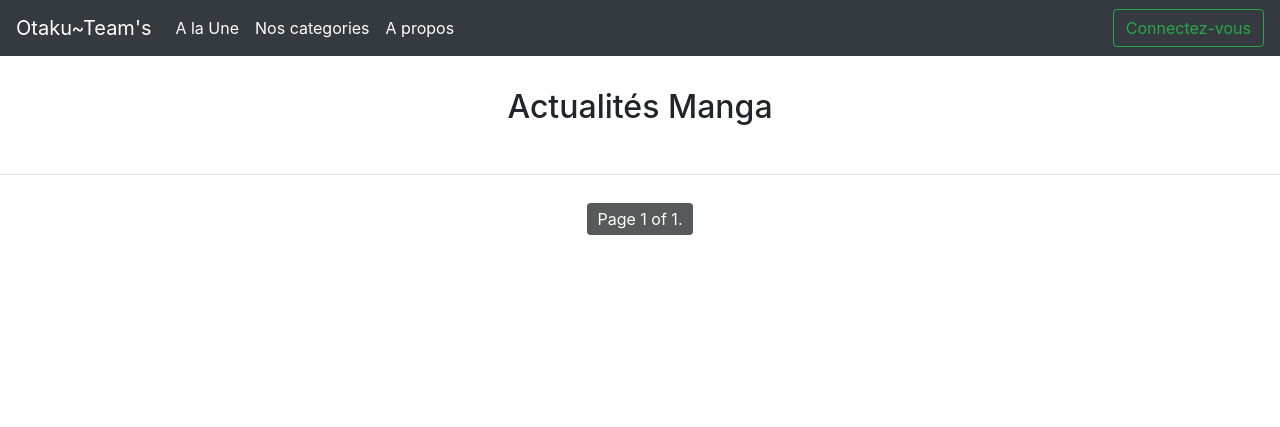
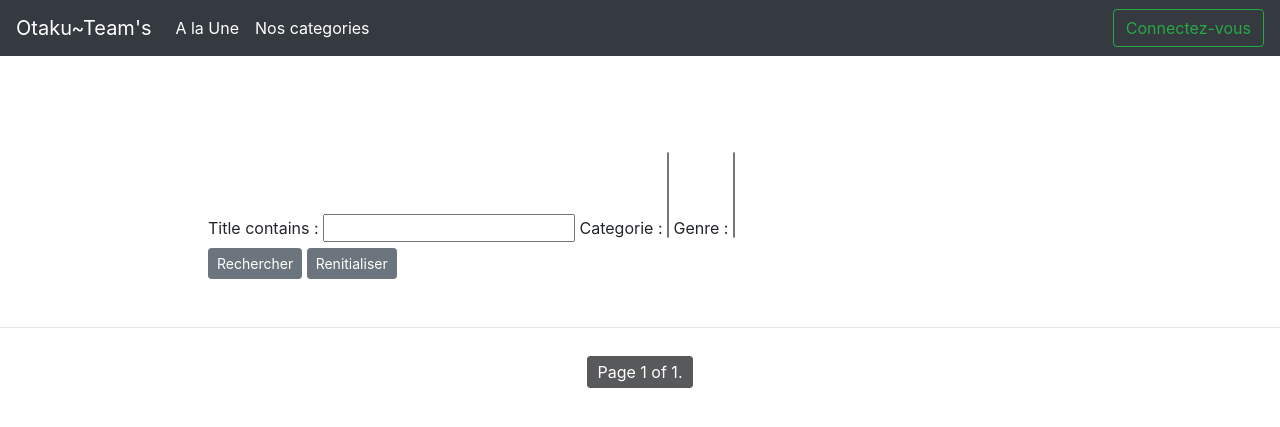
Before and after one commit to alfred-saker/blog_otaku, a Django app: page / in a window 1280 px wide. Shown: the top 427 px of the page. Run offline with Django 4.2, Linux system fonts and the light colour scheme; data that the repository does not hold is empty.

Commit message:
ajout du filtre et de la page de profil user

```diff
--- a/manga_blog/accounts_user/templates/accounts/home.html
+++ b/manga_blog/accounts_user/templates/accounts/home.html
@@ -5,13 +5,22 @@
 {% include 'accounts/navbar.html' %}
 
 <div>
-  <h2 style="text-align: center; padding: 1em;">Actualités Manga</h2>
+  <h2 style="text-align: center; padding: 1em;"></h2>
 </div>
-<div>
+<div class="filter">
+  <form method="get">
+    {{filter.form}}
+    <div class="form-group">
+      <button type="submit" class="btn btn-secondary btn-sm">Rechercher</button>
+      <a href="{% url 'home' %}" class="btn btn-secondary btn-sm">Renitialiser </a>
+      {% if user.is_authenticated %}
+      <a href="{% url 'add_article' %}" class="btn btn-info btn-sm">Ajouter un article</a>
+      {% endif %}
     </div>
-{% if user.is_authenticated %}
-<div class="btn-add" style="margin-left: 3em;"><a href="{% url 'add_article' %}" class="btn btn-secondary">Ajouter un article</a></div>
-{% endif %}
+    <div class="form-group">
+    </div>
+  </form>
+</div>
 <hr>
 {% if messages %}
   <div class="alert alert-success alert-dismissible fade show" role="alert">
@@ -28,6 +37,7 @@
 <article>
 
   {% for article in page %}
+    {% if article %}
       <div class="section1">
         <div class="image">
           <a href="{% url 'details_articles' article.id %}"><img src="{% static 'images/' %}{{article.image_article}}" alt="Image Goku"></a>
@@ -40,6 +50,9 @@
           <p>{{article.sous_content}}</p>
         </div>
       </div>
+    {% else %}
+      <h3>Article non trouvé</h3>
+    {% endif %}
       <hr>
   {% endfor %}
   <div class="pagination">
--- a/manga_blog/accounts_user/templates/accounts/navbar.html
+++ b/manga_blog/accounts_user/templates/accounts/navbar.html
@@ -7,17 +7,14 @@
   <div class="collapse navbar-collapse" id="navbarSupportedContent">
     <ul class="navbar-nav mr-auto">
       <li class="nav-item active">
-        <a class="nav-link" href="#">A la Une</a>
+        <a class="nav-link" href="{% url 'home' %}">A la Une</a>
       </li>
       <li class="nav-item active">
         <a class="nav-link" href="{% url 'all_categorie' %}">Nos categories</a>
       </li>
-      <li class="nav-item active">
-        <a class="nav-link" href="#">A propos</a>
-      </li>
       {% if user.is_authenticated %}
         <li class="nav-item active">
-          <a class="nav-link" href="{% url 'profile_user' %}">Mon compte</a>
+          <a class="nav-link" href="{% url 'profile_user' %}">Mon compte, <span style="text-transform: capitalize;color: green;">{{request.user}}</span></a>
         </li>
       {% endif %}
     </ul>
--- a/manga_blog/accounts_user/views.py
+++ b/manga_blog/accounts_user/views.py
@@ -7,23 +7,23 @@ from django.core.paginator import Paginator
 from articles.filters import ArticleFilter
 from django.contrib import messages
 
-from articles.models import Article
+from articles.models import Article, Categorie, Genre
 
 # Create your views here.
 # @login_required(login_url='login')
 def home(request):
-  articles = Article.objects.all()
-  # article_filter = ArticleFilter(request.GET, queryset=Article.objects.all())
+  articles = Article.objects.order_by('-created_at')
+  filter = ArticleFilter(request.GET, queryset=articles)
 
   # Nombre d'articles à afficher par page
   items_per_page = 3
   # Créez un objet Paginator avec les articles et le nombre d'éléments par page
-  paginator = Paginator(articles, items_per_page)
+  paginator = Paginator(filter.qs, items_per_page)
   # Récupérez le numéro de page à partir des paramètres GET, par défaut à la première page (page 1)
   page_number = request.GET.get('page', 1)
   # Obtenez la page demandée à partir de l'objet Paginator
   page = paginator.get_page(page_number)
-  context = {'page':page}
+  context = {'page':page,'filter':filter}
   return render(request, 'accounts/home.html',context)
 
 def register_view(request):
@@ -60,5 +60,18 @@ def logout_view(request):
   return redirect('login')
 
 def profil_user(request):
-  context = {}
+  user = request.user
+
+  nbre_article = Article.objects.count()
+
+  nbre_categorie = Categorie.objects.count()
+
+  nbre_genre = Genre.objects.count()
+
+  context = {
+    'user':user,
+    'nbre_article':nbre_article,
+    'nbre_categorie':nbre_categorie,
+    'nbre_genre':nbre_genre
+  }
   return render(request, 'accounts/profil_user.html', context)
--- a/manga_blog/articles/filters.py
+++ b/manga_blog/articles/filters.py
@@ -4,4 +4,8 @@ from .models import Article
 class ArticleFilter(django_filters.FilterSet):
   class Meta:
     model = Article
-    fields = ['title', 'publication_date', 'categorie', 'tag', 'genre']
+    fields = {
+      'title': ['icontains'],
+      'categorie': ['exact'],
+      'genre': ['exact'],
+    }
--- a/manga_blog/static/css/style.css
+++ b/manga_blog/static/css/style.css
@@ -284,6 +284,12 @@ article .section1 .text-articles p{
   margin:1rem 1rem 1rem 0;
 }
 
+.filter{
+  width: 70%;
+  padding: 1em;
+  margin: 1em auto;
+}
+
 /* AJouter un article */
 
 .section_main{
```
Also changed, not shown: manga_blog/accounts_user/templates/accounts/profil_user.html (+96 -2 lines), manga_blog/articles/templates/articles/categorie_form.html (+6 -1 lines), manga_blog/articles/templates/articles/categories.html (+4 -3 lines). Lines whose indentation alone changed are shown as unchanged.
